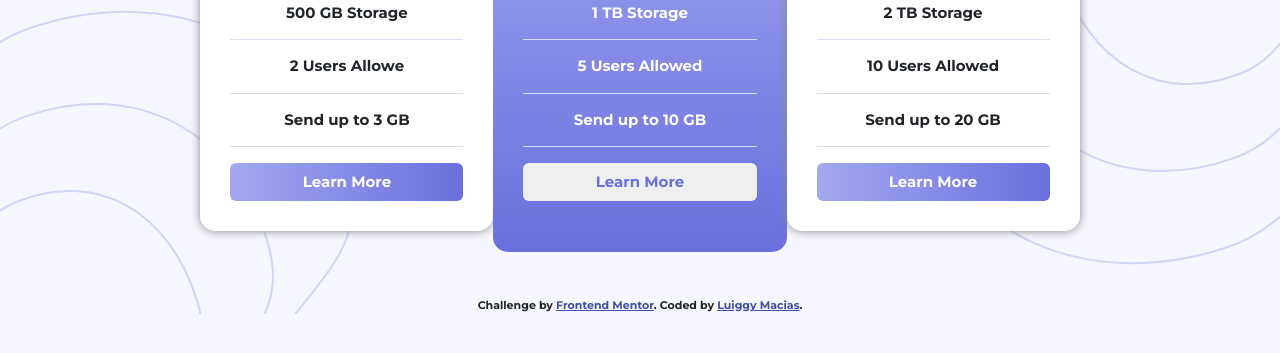
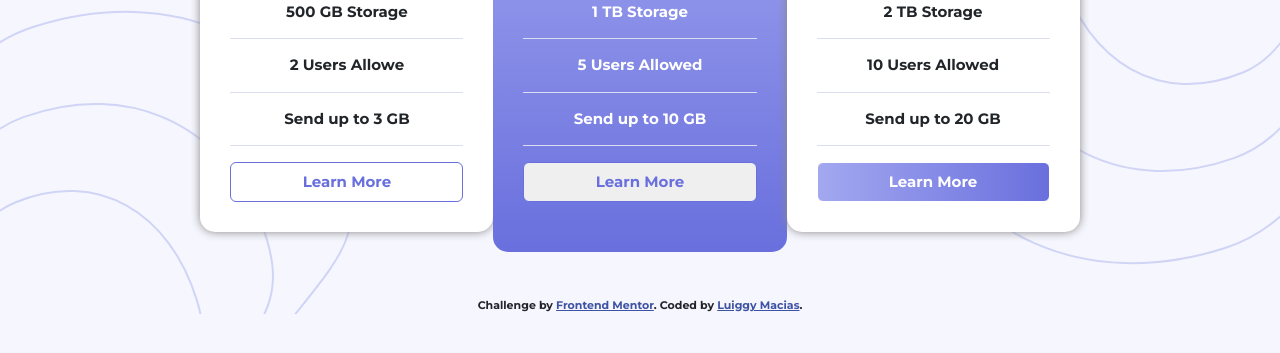
Before and after one commit to macluiggy/pricing-component-with-toggle-master, a plain HTML site: page index.html in a window 1280 px wide. In both pictures the pointer is over the button 346 px from the left and 575 px from the top of the page. Shown: the part 393-746 px from the top of the page. Drawn offline with nearby package versions, Linux system fonts and the light colour scheme.

Commit message:
active states añaido

```diff
--- a/css/styles.css
+++ b/css/styles.css
@@ -108,6 +108,12 @@ main {
 .odd button {
 	background: var(--Linear-Gradient);
 	color: white;
+	border: solid 1px;
+}
+.odd button:hover {
+	background: white;
+	color: hsl(237, 63%, 64%);
+	border: solid 1px;
 }
 .even {
 	background: linear-gradient( hsl(236, 72%, 79%), hsl(237, 63%, 64%));
@@ -116,6 +122,12 @@ main {
 }
 .even button {
 	color: hsl(237, 63%, 64%);
+	border: solid 1px;
+}
+.even button:hover {
+	background: hsl(237, 63%, 64%);
+	color: white;
+	border: solid 1px;
 }
 .even h2 {
 	color: white;
```
